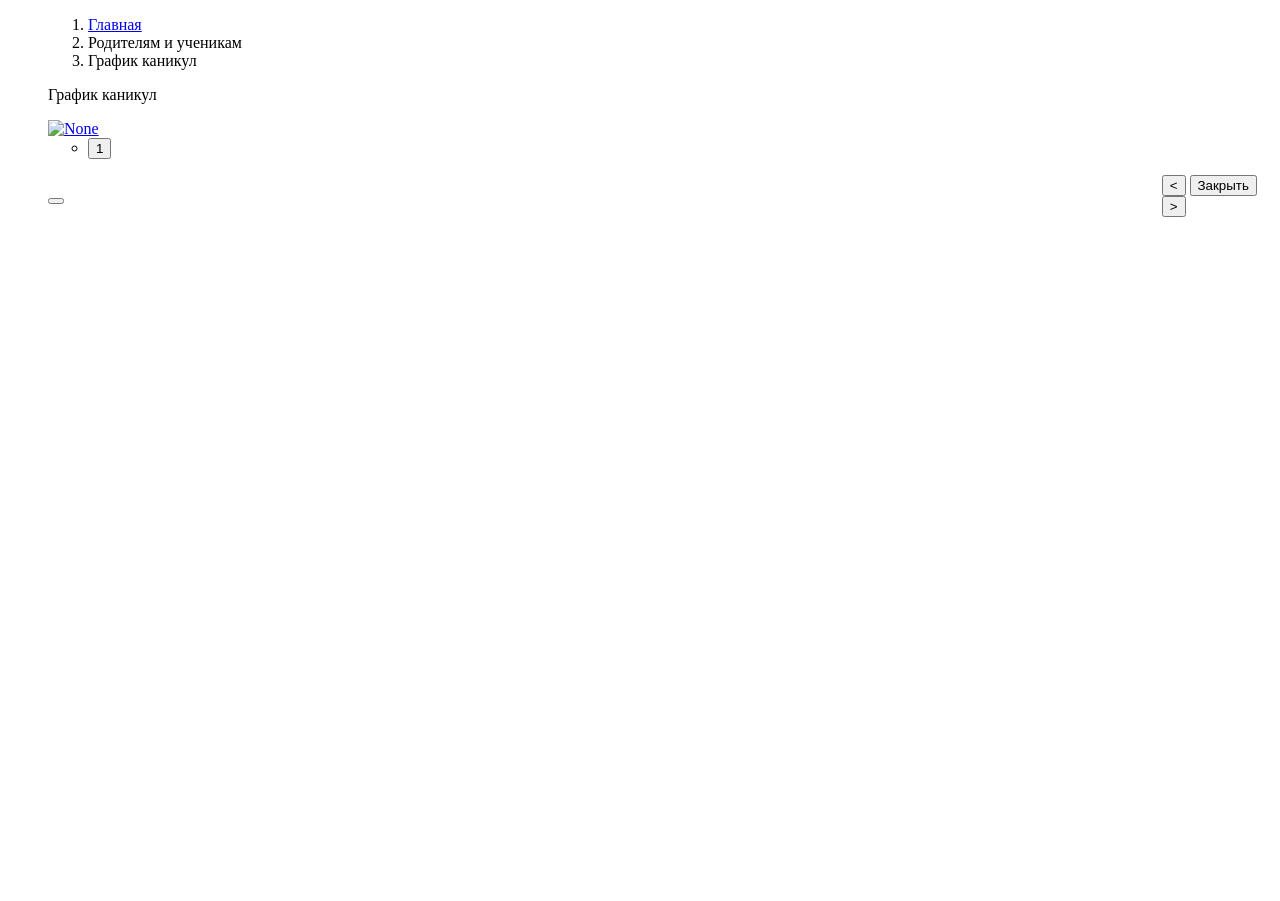
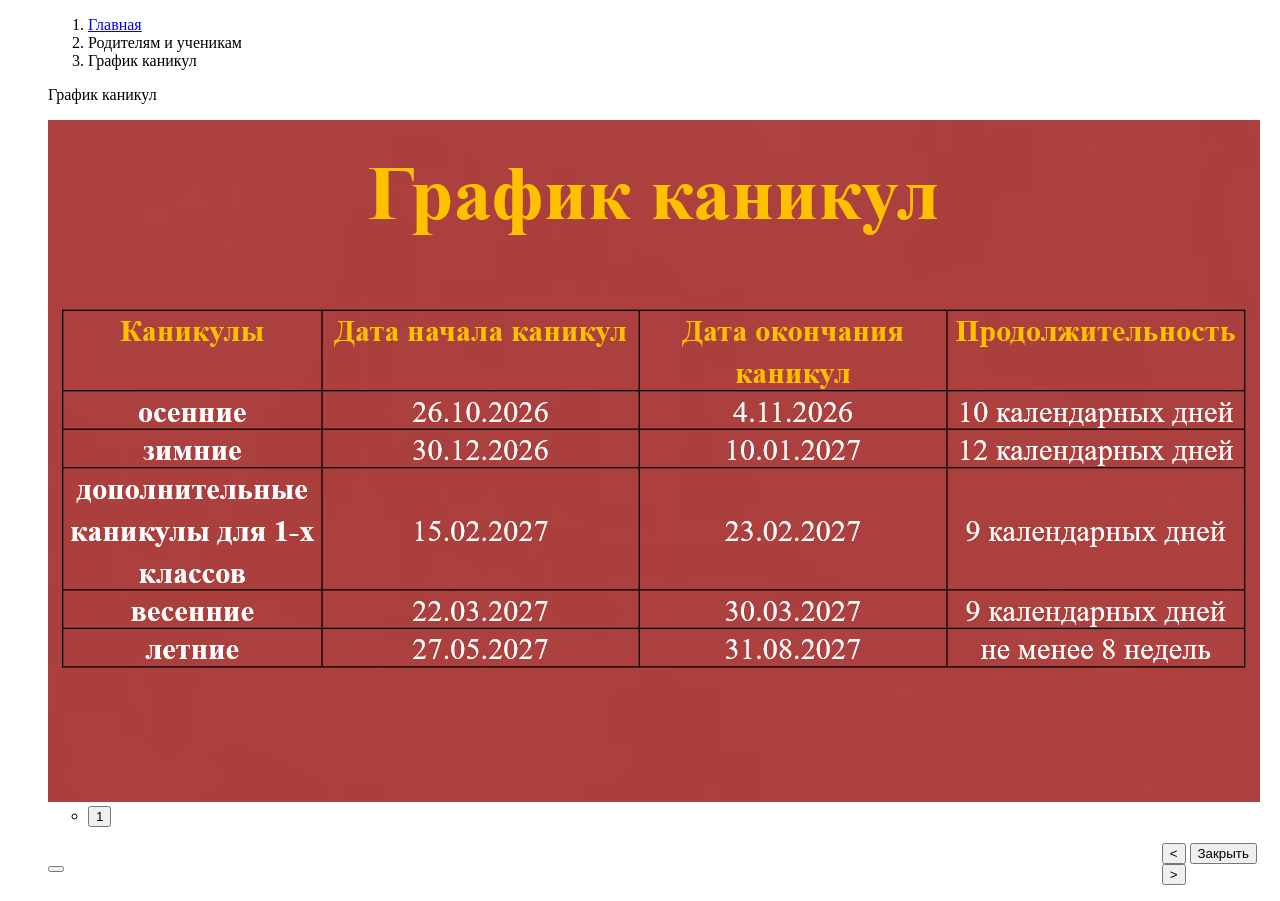
Before and after one commit to AlexanderZotin/Schedule-observer-lab, a plain HTML site: page chill.html in a window 1280 px wide. Before the commit the page ends 800 px from the top, so only its background shows below. Drawn offline with Linux system fonts and the light colour scheme; the site is published under a folder, as on GitHub Pages, so addresses that start at the root find nothing.

Commit message:
Update chill.html

```diff
--- a/chill.html
+++ b/chill.html
@@ -55,7 +55,7 @@
               <div class="slick-list draggable"><div class="slick-track" style="opacity: 1; width: 470px; transform: translate3d(0px, 0px, 0px);"><div class="multiple-slider-item slick-slide slick-current slick-active" tabindex="0" role="tabpanel" id="slick-slide30" aria-describedby="slick-slide-control30" style="width: 470px;" data-slick-index="0" aria-hidden="false">
                   <div class="card w-100 h-100">
 <a href="#" data-file="/media/f/5904082398/Снимок_экрана_2026-10-03_095921.png" data-type="image" class="slider-image file-preview" tabindex="0">
-<img src="/chill.png" alt="None">
+<img src="./chill.png" alt="None">
                     </a>
 
                   </div>
```
